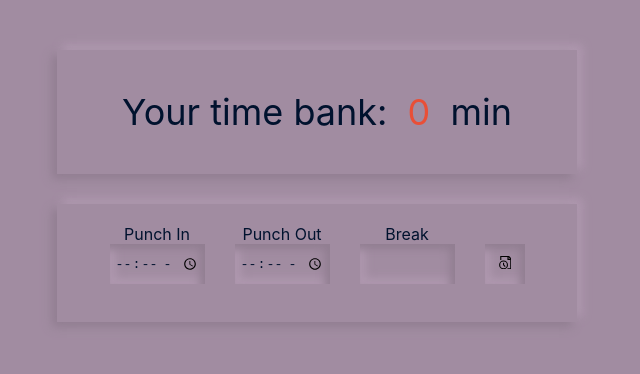
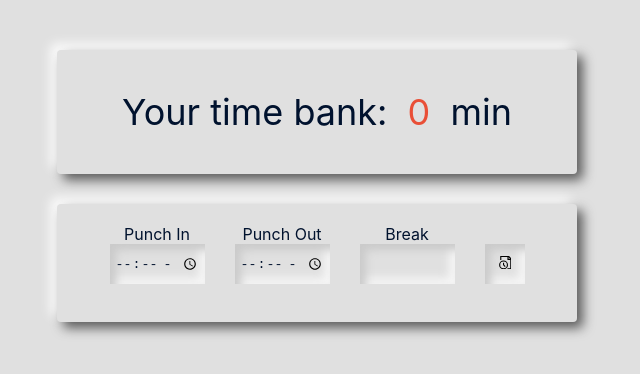
Before and after one commit to AndressaTonietto/punch-clock, a React (Create React App) app: page / in a window 1280 px wide. Shown: the top 374 px of the page, without its empty margins (323-963 px from the left). Built offline with nearby package versions, Linux system fonts and the light colour scheme; data requests are answered from the project's data file.

Commit message:
change theme color

```diff
--- a/src/App.js
+++ b/src/App.js
@@ -8,7 +8,7 @@ import styled from 'styled-components';
 import './App.css';
 
 const Container = styled.div`
-  background-color: #a18ca1;
+  background-color: #e0e0e0;
   min-height: 100vh;
   padding: 50px;
 
--- a/src/components/Card/index.js
+++ b/src/components/Card/index.js
@@ -2,10 +2,9 @@ import React from 'react';
 import styled from 'styled-components';
 
 const NeumorphismCard = styled.div`
-  border-radius: 0px;
-  background: #a18ca1;
-  box-shadow: -5px 5px 9px #917e91, 5px -5px 9px #b19ab1;
-  display: flex;
+  border-radius: 4px;
+  background: #e0e0e0;
+  box-shadow: 6px 6px 12px #5a5a5a, -6px -6px 12px #ffffff;
   color: #00122e;
   flex-direction: ${({ flexDirection }) =>
     (flexDirection === 'row' && 'row') || 'column'};
--- a/src/components/SaveRecordForm/index.js
+++ b/src/components/SaveRecordForm/index.js
@@ -34,8 +34,8 @@ const Form = styled.form`
       outline: none;
     }
     border-radius: 0px;
-    background: #a18ca1;
-    box-shadow: inset -5px 5px 9px #917e91, inset 5px -5px 9px #b19ab1;
+    background: #e0e0e0;
+    box-shadow: inset 6px 6px 9px #cacaca, inset -6px -6px 9px #f6f6f6;
 
     /* Firefox */
     input[type='number'] {
```
